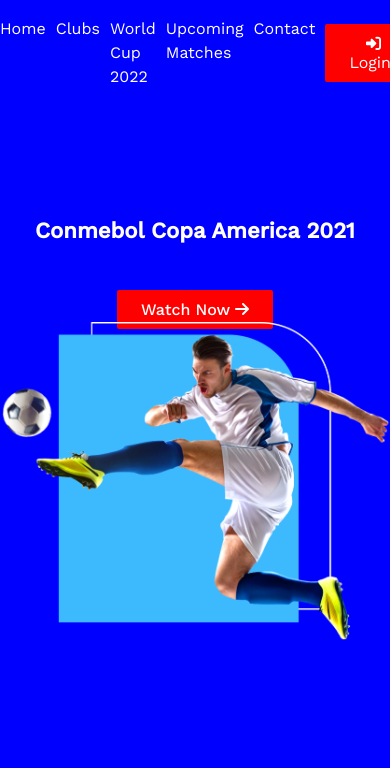
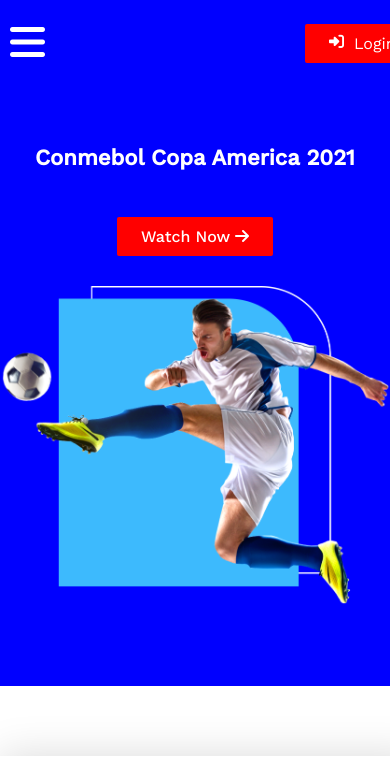
Before and after one commit to Roton2576/second-assignment, a plain HTML site: page index.html in a window 390 px wide. Shown: the top 768 px of the page. Drawn offline with nearby package versions, Linux system fonts and the light colour scheme.

Commit message:
somthingFinal

```diff
--- a/css/style.css
+++ b/css/style.css
@@ -42,6 +42,11 @@
 }
 nav ul li{
     list-style: none
+}
+.three-dot{
+    color: white;
+    font-size: 25px;
+    opacity: 0;
 }
 nav ul li a{
     color: #fff;
@@ -289,11 +294,21 @@
         width: 100%;
     }
     nav {
+        display: flex;
         width: 100%;
         margin-top: -78px;
     }
     nav ul li a{
         margin-right: 10px;
+    }
+    nav .three-dot {
+        opacity: 1;
+        font-size: 40px;
+        margin-right: 260px;
+        margin-left: 10px;
+    }
+    nav .main-align{
+        display: none;
     }
     nav .login-button {
         width: 100%;
@@ -302,6 +317,9 @@
         display: flex;
         margin-right: 10px;
     }
+    nav .login-button a{
+        display: flex;
+    }
     .inner-header {
         width: 100%;
         flex-direction: column;
@@ -309,12 +327,15 @@
     .inner-header-title h1 {
         font-size: 22px;
     }
-    .inner-header-title{
+    .inner-header-title {
         width: 100%;
         text-align: center;
+        margin-top: -54px;
+        margin-bottom: 37px;
     }
     .inner-header-image {
         width: 100%;
+        margin-bottom: -124px;
     }
     .inner-header-image img{
         max-width: 100%;
--- a/index.html
+++ b/index.html
@@ -17,11 +17,12 @@
         <div class="top-header">
             <nav>
                 <ul>
-                    <li><a target="_blank" href="https://www.youtube.com/channel/UCPaVy8A6uhrKT4S6bU6Z8RQ">Home</a></li>
-                    <li><a target="_blank" href="https://www.youtube.com/channel/UCPaVy8A6uhrKT4S6bU6Z8RQ">Clubs</a></li>
-                    <li><a target="_blank" href="https://www.youtube.com/channel/UCPaVy8A6uhrKT4S6bU6Z8RQ">World Cup 2022</a></li>
-                    <li><a target="_blank" href="https://www.youtube.com/channel/UCPaVy8A6uhrKT4S6bU6Z8RQ">Upcoming Matches</a></li>
-                    <li><a target="_blank" href="https://www.youtube.com/channel/UCPaVy8A6uhrKT4S6bU6Z8RQ">Contact</a></li>
+                    <li class="three-dot"><i class="fas fa-bars"></i></li>
+                    <li class="main-align"><a target="_blank" href="https://www.youtube.com/channel/UCPaVy8A6uhrKT4S6bU6Z8RQ">Home</a></li>
+                    <li class="main-align"><a target="_blank" href="https://www.youtube.com/channel/UCPaVy8A6uhrKT4S6bU6Z8RQ">Clubs</a></li>
+                    <li class="main-align"><a target="_blank" href="https://www.youtube.com/channel/UCPaVy8A6uhrKT4S6bU6Z8RQ">World Cup 2022</a></li>
+                    <li class="main-align"><a target="_blank" href="https://www.youtube.com/channel/UCPaVy8A6uhrKT4S6bU6Z8RQ">Upcoming Matches</a></li>
+                    <li class="main-align"><a target="_blank" href="https://www.youtube.com/channel/UCPaVy8A6uhrKT4S6bU6Z8RQ">Contact</a></li>
                 </ul>
                 <div class="login-button">
                     <a target="_blank" href="https://www.facebook.com/RA-T-AN-106044621431402/?ref=pages_you_manage"> <i class="fas fa-sign-in-alt"></i>Login </a>
```
